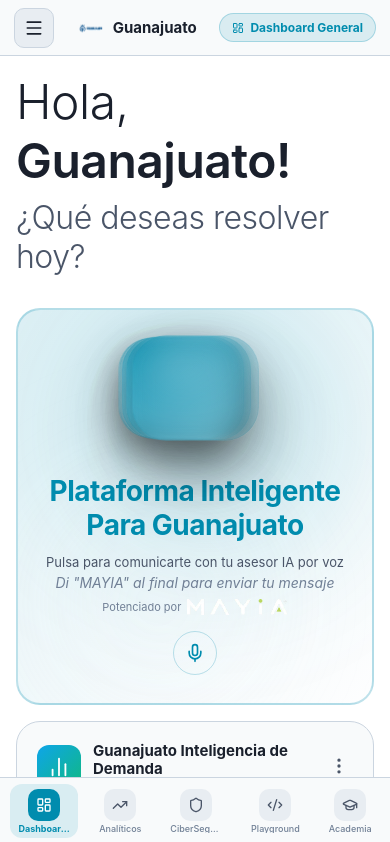
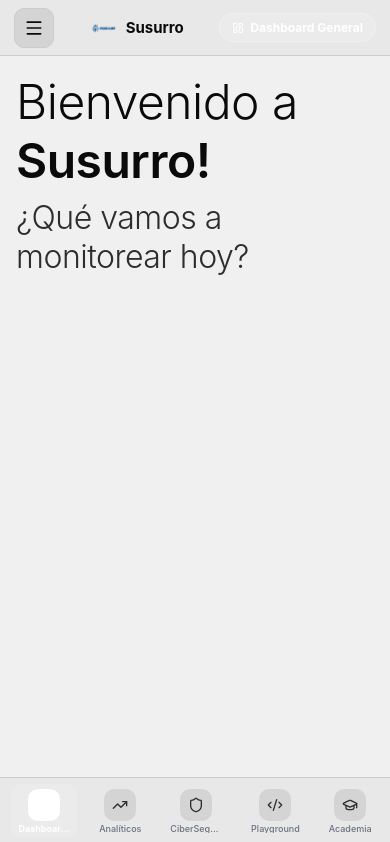
Before and after one commit to mayiainteligencia/dashboardEnterprise, a React (Vite) app in the folder frontend/: page / in a window 390 px wide. Shown: the top 842 px of the page. Built offline with nearby package versions, Linux system fonts and the light colour scheme; the HTML template or start-up script is replaced by a standard one.

Commit message:
se inicia susurro

```diff
--- a/frontend/src/components/Dashboard.tsx
+++ b/frontend/src/components/Dashboard.tsx
@@ -1,16 +1,6 @@
 import React, { useState, useEffect } from 'react';
 import { brandingConfig } from '../config/branding';
 import { WelcomeHeader } from './modules/dashboardModules/WelcomeHeader';
-import { HeroCard } from './modules/dashboardModules/Herocard';
-import { EpidemologiaModule } from './modules/dashboardModules/EpidemologiaModule';
-import { ProductivityChart } from './modules/dashboardModules/Productivitychart';
-import { TopCoursesCard } from './modules/dashboardModules/Topcoursescard';
-import { ExpandableModule } from './modules/dashboardModules/ExpandableModule';
-import { OfertasCard } from './modules/dashboardModules/Ofertascard';
-import { AbastecimientoModule } from './modules/dashboardModules/AbastecimientoModule';
-import { DashboardEjecutivo } from './modules/dashboardModules/DashboardejecutivoModule';
-import { MapaCalorModule } from './modules/dashboardModules/MapaCalorModule';
-import { ClustersSegmentacion } from './modules/dashboardModules/ClusterModule';
 
 interface DashboardProps {
   onSectionChange?: (section: string) => void;
@@ -32,102 +22,7 @@ export const Dashboard: React.FC<DashboardProps> = ({ onSectionChange }) => {
       <div style={{ maxWidth: '1600px', margin: '0 auto' }}>
         <WelcomeHeader />
 
-        {/* ── Fila 1: Abastecimiento | HeroCard+Video | Epidemiología ── */}
-        {isMobile ? (
-          /* Móvil: stack vertical */
-          <div style={{ display: 'flex', flexDirection: 'column', gap: '16px', marginBottom: '16px' }}>
-            <HeroCard />
-            <AbastecimientoModule enableVideo={true} onNavigate={onSectionChange} />
-            <EpidemologiaModule enableVideo={true} onNavigate={onSectionChange} />
-          </div>
-        ) : (
-          /* Desktop: grilla original */
-          <div style={{
-            display: 'grid', gridTemplateColumns: 'repeat(12, 1fr)',
-            gap: '24px', marginBottom: '24px', alignItems: 'stretch',
-          }}>
-            <div style={{ gridColumn: 'span 4', display: 'flex', flexDirection: 'column' }}>
-              <ExpandableModule expandDirection="right">
-                <AbastecimientoModule enableVideo={true} onNavigate={onSectionChange} />
-              </ExpandableModule>
-            </div>
-            <div style={{ gridColumn: 'span 4', display: 'flex', flexDirection: 'column', gap: '0px' }}>
-              <HeroCard />
-              <div style={{ flex: 1, borderRadius: '24px', overflow: 'hidden', position: 'relative', minHeight: '160px' }}>
-                <video src="/assets/doctorCentro.mp4" autoPlay muted loop playsInline
-                  style={{ width: '100%', height: '100%', objectFit: 'cover', display: 'block' }} />
-                <div style={{ position: 'absolute', inset: 0, background: 'linear-gradient(to top, rgba(0,0,0,0.35) 0%, transparent 50%)', pointerEvents: 'none' }} />
-              </div>
-            </div>
-            <div style={{ gridColumn: 'span 4', display: 'flex', flexDirection: 'column' }}>
-              <ExpandableModule expandDirection="left">
-                <EpidemologiaModule enableVideo={true} onNavigate={onSectionChange} />
-              </ExpandableModule>
-            </div>
-          </div>
-        )}
-
-        {/* ── Fila 1b: OfertasCard | DashboardEjecutivo | TopCoursesCard ── */}
-        {isMobile ? (
-          <div style={{ display: 'flex', flexDirection: 'column', gap: '16px', marginBottom: '16px' }}>
-            <OfertasCard />
-            <DashboardEjecutivo onNavigate={onSectionChange} />
-            <TopCoursesCard />
-          </div>
-        ) : (
-          <div style={{
-            display: 'grid', gridTemplateColumns: 'repeat(12, 1fr)',
-            gap: '24px', marginBottom: '24px', alignItems: 'stretch',
-          }}>
-            <div style={{ gridColumn: 'span 4', display: 'flex', flexDirection: 'column' }}>
-              <OfertasCard />
-            </div>
-            <div style={{ gridColumn: 'span 4', display: 'flex', flexDirection: 'column' }}>
-              <ExpandableModule expandDirection="right">
-                <DashboardEjecutivo onNavigate={onSectionChange} />
-              </ExpandableModule>
-            </div>
-            <div style={{ gridColumn: 'span 4', display: 'flex', flexDirection: 'column' }}>
-              <TopCoursesCard />
-            </div>
-          </div>
-        )}
-
-        {/* ── Filas 2+3: MapaCalor + ProductivityChart | Clusters ── */}
-        {isMobile ? (
-          /* Móvil: todo en columna, uno por uno */
-          <div style={{ display: 'flex', flexDirection: 'column', gap: '16px' }}>
-            <MapaCalorModule onNavigate={onSectionChange} />
-            <ClustersSegmentacion onNavigate={onSectionChange} />
-            <ProductivityChart />
-          </div>
-        ) : (
-          /* Desktop: layout original con span 8 / span 4 */
-          <div style={{
-            display: 'grid', gridTemplateColumns: 'repeat(12, 1fr)',
-            gridTemplateRows: 'auto auto', gap: '24px',
-          }}>
-            <div style={{ gridColumn: 'span 8', gridRow: '1' }}>
-              <ExpandableModule expandDirection="right">
-                <MapaCalorModule onNavigate={onSectionChange} />
-              </ExpandableModule>
-            </div>
-            <div style={{ gridColumn: 'span 4', gridRow: '1 / 3', display: 'flex', flexDirection: 'column' }}>
-              <ExpandableModule expandDirection="left">
-                <div style={{ height: '100%' }}>
-                  <ClustersSegmentacion onNavigate={onSectionChange} />
-                </div>
-              </ExpandableModule>
-            </div>
-            <div style={{ gridColumn: 'span 8', gridRow: '2' }}>
-              <ProductivityChart />
-            </div>
-          </div>
-        )}
-
         <style>{`
-          @keyframes float { 0%,100%{transform:translateY(0)} 50%{transform:translateY(-20px)} }
-          @keyframes pulse { 0%,100%{opacity:1} 50%{opacity:0.5} }
           * { box-sizing: border-box; }
           body {
             margin: 0;
--- a/frontend/src/components/modules/dashboardModules/WelcomeHeader.tsx
+++ b/frontend/src/components/modules/dashboardModules/WelcomeHeader.tsx
@@ -19,7 +19,7 @@ export const WelcomeHeader: React.FC = () => {
           letterSpacing: '-0.5px',
         }}
       >
-        Hola, <span style={{ fontWeight: '600' }}>{empresa.nombre}!</span>
+        Bienvenido a <span style={{ fontWeight: '600' }}>{empresa.nombre}!</span>
       </h1>
       <p
         style={{
@@ -30,7 +30,7 @@ export const WelcomeHeader: React.FC = () => {
           letterSpacing: '-0.5px',
         }}
       >
-        ¿Qué deseas resolver hoy?
+        ¿Qué vamos a monitorear hoy?
       </p>
     </div>
   );
--- a/frontend/src/config/branding.ts
+++ b/frontend/src/config/branding.ts
@@ -1,52 +1,52 @@
 export const brandingConfig = {
   empresa: {
-    nombre: "Guanajuato",
+    nombre: "Susurro",
     eslogan: "Gobierno de la Gente",
     logo: "/assets/logosEmpresas/guanajuato.png",
   },
 
   colores: {
-    // Colores MABE Oficiales - TEMA CLARO CON COLORES SÓLIDOS
-    primario: "#008CAE",           // Azul turquesa MABE
-    primarioOscuro: "#006B8A",     // Azul turquesa oscuro
-    primarioClaro: "#B3E5F0",      // Azul claro SÓLIDO
+    // TEMA OSCURO MINIMALISTA — inspirado en dashboard negro/blanco
+    primario: "#FFFFFF",           // Blanco — elemento primario activo
+    primarioOscuro: "#E2E8F0",     // Blanco apagado — hover/estados
+    primarioClaro: "#2D3748",      // Gris oscuro — superficies activas claras
 
-    secundario: "#F5F7FA",         // Gris claro
-    acento: "#F27405",             // Naranja MABE
-    acentoOscuro: "#D66304",       // Naranja oscuro
+    secundario: "#1A1A1A",         // Negro profundo — fondo de tarjetas secundarias
+    acento: "#FFFFFF",             // Blanco — acento de iconos y badges activos
+    acentoOscuro: "#A0AEC0",       // Gris plateado — acento secundario
 
     peligro: "#EF4444",
     advertencia: "#F59E0B",
     exito: "#10B981",
 
-    // Fondos - COLORES SÓLIDOS
-    fondoPrincipal: "#FFFFFF",     // Blanco puro
-    fondoSecundario: "#F8FAFB",    // Gris muy claro
-    fondoTerciario: "#E8EDF2",     // Gris claro SÓLIDO
-    fondoClaro: "#FFFFFF",
+    // Fondos
+    fondoPrincipal: "#F0F0F0",     // Gris muy claro — fondo base (como la imagen)
+    fondoSecundario: "#E8E8E8",    // Gris claro — áreas de contenido
+    fondoTerciario: "#D4D4D4",     // Gris medio — separadores / hover
+    fondoClaro: "#FFFFFF",         // Blanco puro — tarjetas blancas
 
-    // Textos - ✅ CORREGIDOS PARA TEMA CLARO CON BUEN CONTRASTE
-    textoClaro: "#1A202C",         // Negro/gris oscuro (texto principal - WCAG AAA)
-    textoMedio: "#4A5568",         // Gris medio (WCAG AAA)
-    textoOscuro: "#718096",        // Gris claro (textos secundarios)
-    textoEnOscuro: "#FFFFFF",      // Blanco (para fondos oscuros)
+    // Textos
+    textoClaro: "#0A0A0A",         // Negro puro — título principal
+    textoMedio: "#2D2D2D",         // Negro suave — cuerpo de texto
+    textoOscuro: "#6B7280",        // Gris — texto secundario/metadatos
+    textoEnOscuro: "#FFFFFF",      // Blanco — texto sobre fondos negros
 
-    // Bordes - COLORES SÓLIDOS
-    borde: "#CBD5E0",              // Gris claro SÓLIDO
-    bordeHover: "#5CB8D1",         // Azul claro SÓLIDO
+    // Bordes
+    borde: "#CCCCCC",              // Gris claro — bordes de tarjetas
+    bordeHover: "#888888",         // Gris medio — hover de bordes
 
-    // Gradientes
-    gradientePrimario: "linear-gradient(135deg, #008CAE 0%, #3BA5C9 100%)",
-    gradienteSecundario: "linear-gradient(135deg, #F27405 0%, #FF8C1A 100%)",
-    gradienteAcento: "linear-gradient(135deg, #B3E5F0 0%, #FFFFFF 100%)",
+    // Gradientes — minimalistas, sin color
+    gradientePrimario: "linear-gradient(135deg, #1A1A1A 0%, #2D2D2D 100%)",
+    gradienteSecundario: "linear-gradient(135deg, #0A0A0A 0%, #1A1A1A 100%)",
+    gradienteAcento: "linear-gradient(135deg, #E8E8E8 0%, #FFFFFF 100%)",
 
-    // Glass effects - COLOR SÓLIDO
-    fondoGlass: "#E6F7FB",         // Azul muy claro SÓLIDO
+    // Glass / superficies con profundidad
+    fondoGlass: "#1C1C1C",         // Negro carbón — tarjetas oscuras (como el panel Team)
 
     // Sombras
-    sombra: "0 1px 3px rgba(0, 0, 0, 0.1), 0 1px 2px rgba(0, 0, 0, 0.06)",
-    sombraMedia: "0 4px 6px rgba(0, 0, 0, 0.07), 0 2px 4px rgba(0, 0, 0, 0.05)",
-    sombraGrande: "0 10px 15px rgba(0, 0, 0, 0.08), 0 4px 6px rgba(0, 0, 0, 0.05)",
+    sombra: "0 1px 3px rgba(0, 0, 0, 0.08), 0 1px 2px rgba(0, 0, 0, 0.04)",
+    sombraMedia: "0 4px 12px rgba(0, 0, 0, 0.10), 0 2px 4px rgba(0, 0, 0, 0.06)",
+    sombraGrande: "0 10px 30px rgba(0, 0, 0, 0.12), 0 4px 8px rgba(0, 0, 0, 0.06)",
   },
 
   metricas: {
```
